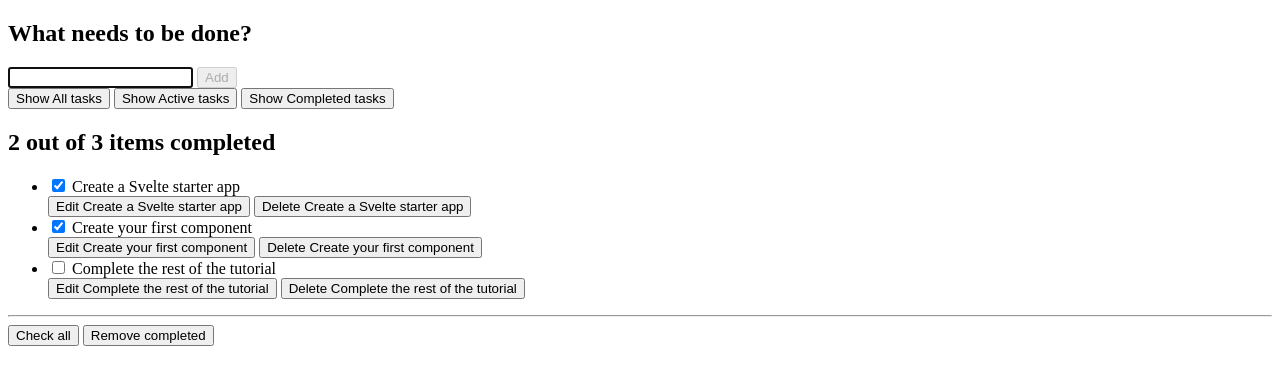
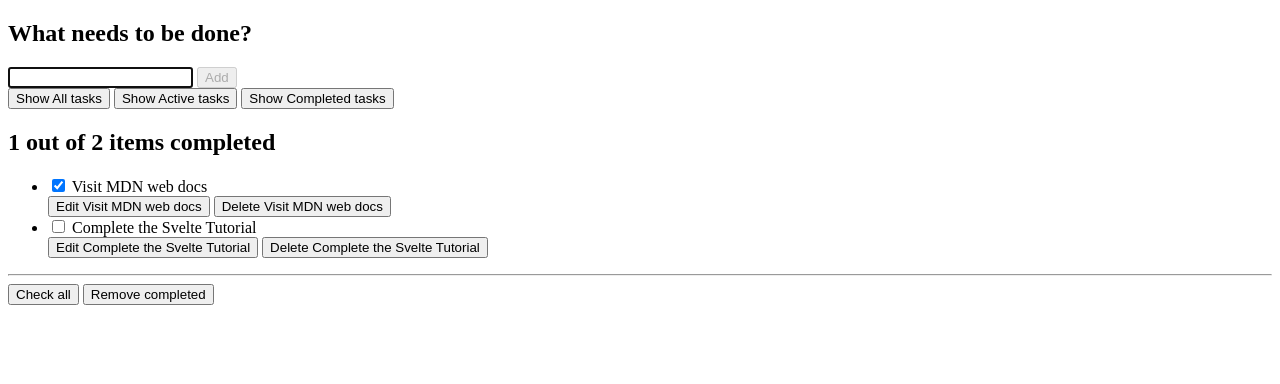
Before and after one commit to csiew/moz-todo-svelte, a Svelte app: page / in a window 1280 px wide. Shown: the top 384 px of the page. Built offline with nearby package versions, Linux system fonts and the light colour scheme; the HTML template or start-up script is replaced by a standard one.

Commit message:
Wrap store with local storage helper

```diff
--- a/src/App.svelte
+++ b/src/App.svelte
@@ -3,24 +3,6 @@
 	import Todos from './components/Todos.svelte';
 
 	import { todos } from './stores';
-
-	$todos = [
-    {
-      id: 1,
-      name: 'Create a Svelte starter app',
-      completed: true
-    },
-    {
-      id: 2,
-      name: 'Create your first component',
-      completed: true
-    },
-    {
-      id: 3,
-      name: 'Complete the rest of the tutorial',
-      completed: false
-    }
-  ];
 </script>
 
 <main>
--- /dev/null
+++ b/src/localStore.js
@@ -0,0 +1,23 @@
+import { writable } from 'svelte/store';
+
+export const localStore = (key, initial) => {
+  const toString = (value) => JSON.stringify(value, null, 2);
+  const toObj = JSON.parse;
+
+  if (localStorage.getItem(key) === null) {
+    localStorage.setItem(key, toString(initial));
+  }
+
+  const saved = toObj(localStorage.getItem(key));
+
+  const { subscribe, set, update } = writable(saved);
+
+  return {
+    subscribe,
+    set: (value) => {
+      localStorage.setItem(key, toString(value));
+      return set(value);
+    },
+    update
+  }
+}
--- a/src/stores.js
+++ b/src/stores.js
@@ -1,4 +1,11 @@
 import { writable } from 'svelte/store';
+import { localStore } from './localStore';
 
 export const alert = writable('Welcome to To-Do!');
-export const todos = writable([]);
+
+const initialTodos = [
+  { id: 1, name: 'Visit MDN web docs', completed: true },
+  { id: 2, name: 'Complete the Svelte Tutorial', completed: false },
+];
+
+export const todos = localStore('mdn-svelte-todo', initialTodos);
```
